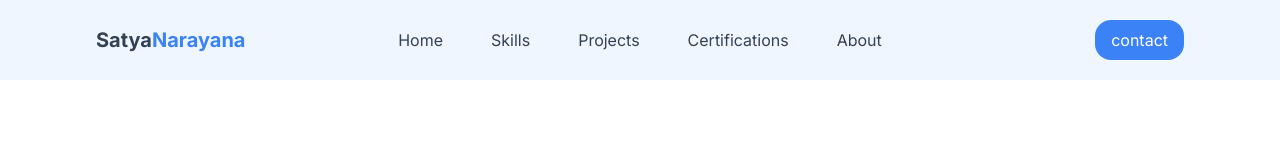
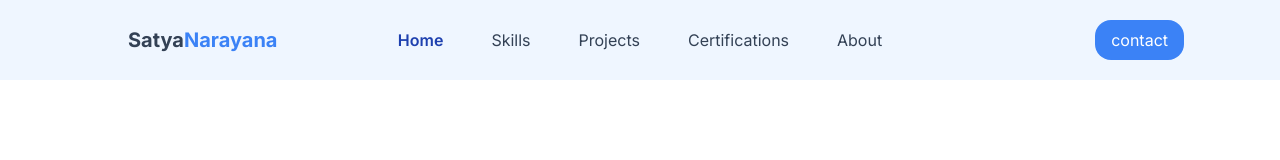
Before and after one commit to SatyanarayanaAkula2/Portfolio, a React (Vite) app: page / in a window 1280 px wide. Shown: the top 160 px of the page. Built offline with nearby package versions, Linux system fonts and the light colour scheme.

Commit message:
resonsive navbar updated

```diff
--- a/package.json
+++ b/package.json
@@ -10,6 +10,7 @@
     "preview": "vite preview"
   },
   "dependencies": {
+    "lucide-react": "^0.564.0",
     "react": "^19.2.0",
     "react-dom": "^19.2.0",
     "react-icons": "^5.5.0",
--- a/src/components/Navbar.jsx
+++ b/src/components/Navbar.jsx
@@ -1,23 +1,72 @@
 import React,{useState} from "react";
+import { Menu, X } from "lucide-react";
 
 export default function Navbar(){
+    const [active, setActive] = useState("Home");
+    const [open,setopen]=useState(false);
+
+  const links = [
+    "Home",
+    "Skills",
+    "Projects",
+    "Certifications",
+    "About"
+  ];
     return(
         <nav id='navbar' className="navbar  fixed top-0 left-0 w-full z-50 flex items-center lg:px-24 h-20 bg-blue-50 backdrop-blur-md text-slate-700">
             <div className="heading flex flex-1">
-                <div className="font-bold text-xl ">Satya<span className="text-blue-500">Narayana</span></div>
+                <div className="font-bold text-xl pl-8 ">Satya<span className="text-blue-500">Narayana</span></div>
             </div>
             <div className="Links flex-1">
-                <ul className="flex justify-center gap-12 ">
-                    <li className="hover:text-blue-700"><a href='#Home'>Home</a></li>
-                    <li className="hover:text-blue-700"><a href='#Skills'>Skills</a></li>
-                    <li className="hover:text-blue-700"><a href='#Projects'>Projects</a></li>
-                    <li className="hover:text-blue-700"><a href='#Certifications'>Certifications</a></li>
-                    <li className="hover:text-blue-700"><a href='#About'>About</a></li>
-                </ul>
+                    <ul className="hidden md:flex justify-center gap-12">
+                        {links.map((item) => (
+                            <li key={item}>
+                            <a
+                                href={`#${item}`}
+                                onClick={() => setActive(item)}
+                                className={`cursor-pointer transition-colors duration-200 ${
+                                active === item
+                                    ? "text-blue-800 font-semibold"
+                                    : "hover:text-blue-700"
+                                }`}
+                            >
+                                {item}
+                            </a>
+                            </li>
+                        ))}
+                        </ul>
             </div>
-            <div className="login_prof flex flex-1 justify-end">
+            <div className="hidden md:flex flex-1 justify-end">
                 <button className="btn"><a href='#Contact'>contact</a></button>
             </div>
+
+            <button className="md:hidden pr-8 relative" onClick={()=>setopen(!open)}>{open?<X size={28}/>:<Menu size={28}/>}</button>
+
+                {open && (
+        <ul className="md:hidden w-[200px] flex flex-col items-center gap-6 pb-6 bg-blue-50 shadow-lg absolute top-16 right-10">
+          {links.map((item) => (
+            <li key={item}>
+              <a
+                href={`#${item}`}
+                onClick={() => {
+                  setActive(item);
+                  setopen(false);
+                }}
+                className={`text-lg ${
+                  active === item
+                    ? "text-blue-800 font-semibold"
+                    : "hover:text-blue-700"
+                }`}
+              >
+                {item}
+              </a>
+            </li>
+          ))}
+          <a href="#Contact" className="px-4 py-2 bg-blue-500 text-white rounded-lg">
+            Contact
+          </a>
+        </ul>
+      )}
         </nav>
     )
 }
```
Also changed, not shown: 1 other file (tests, documents, lock files or other folders).
